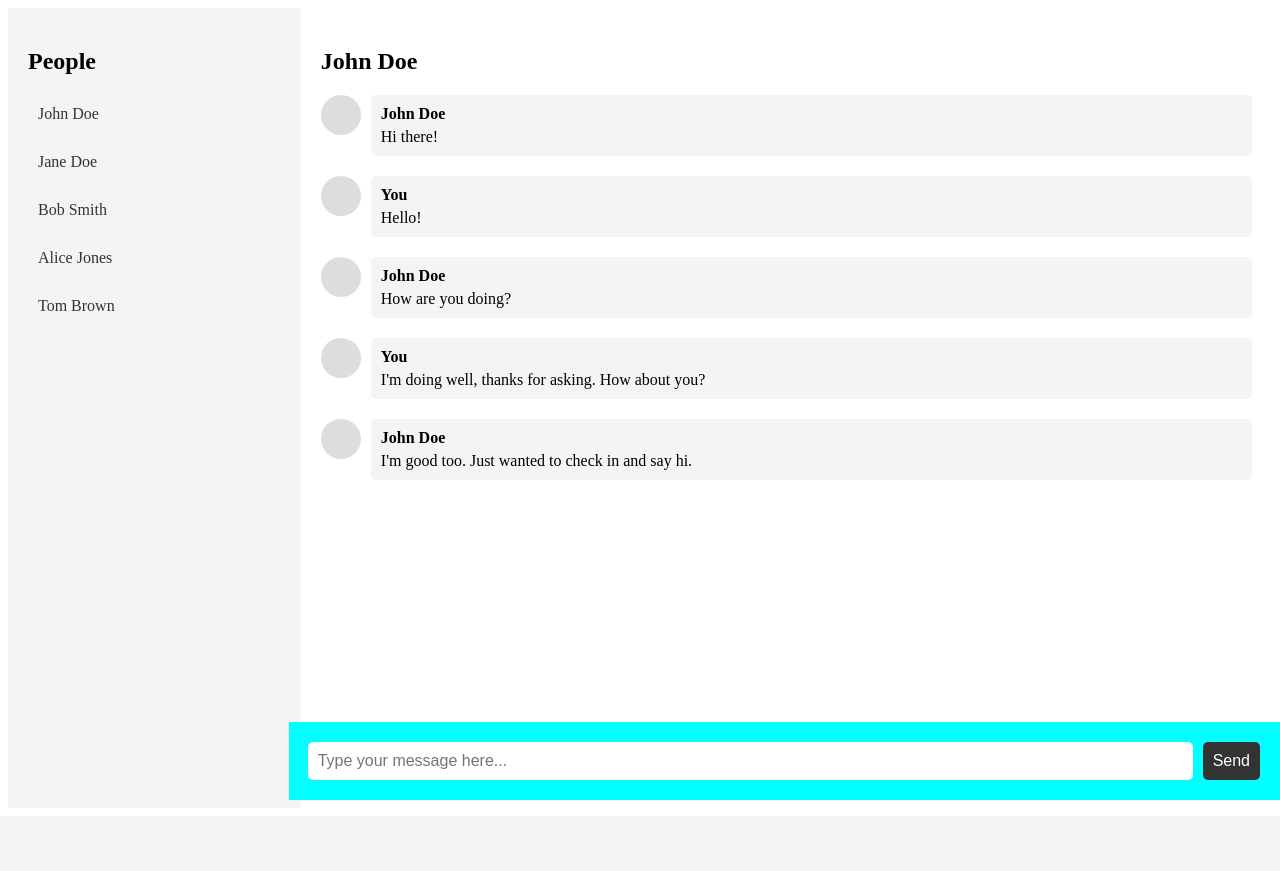
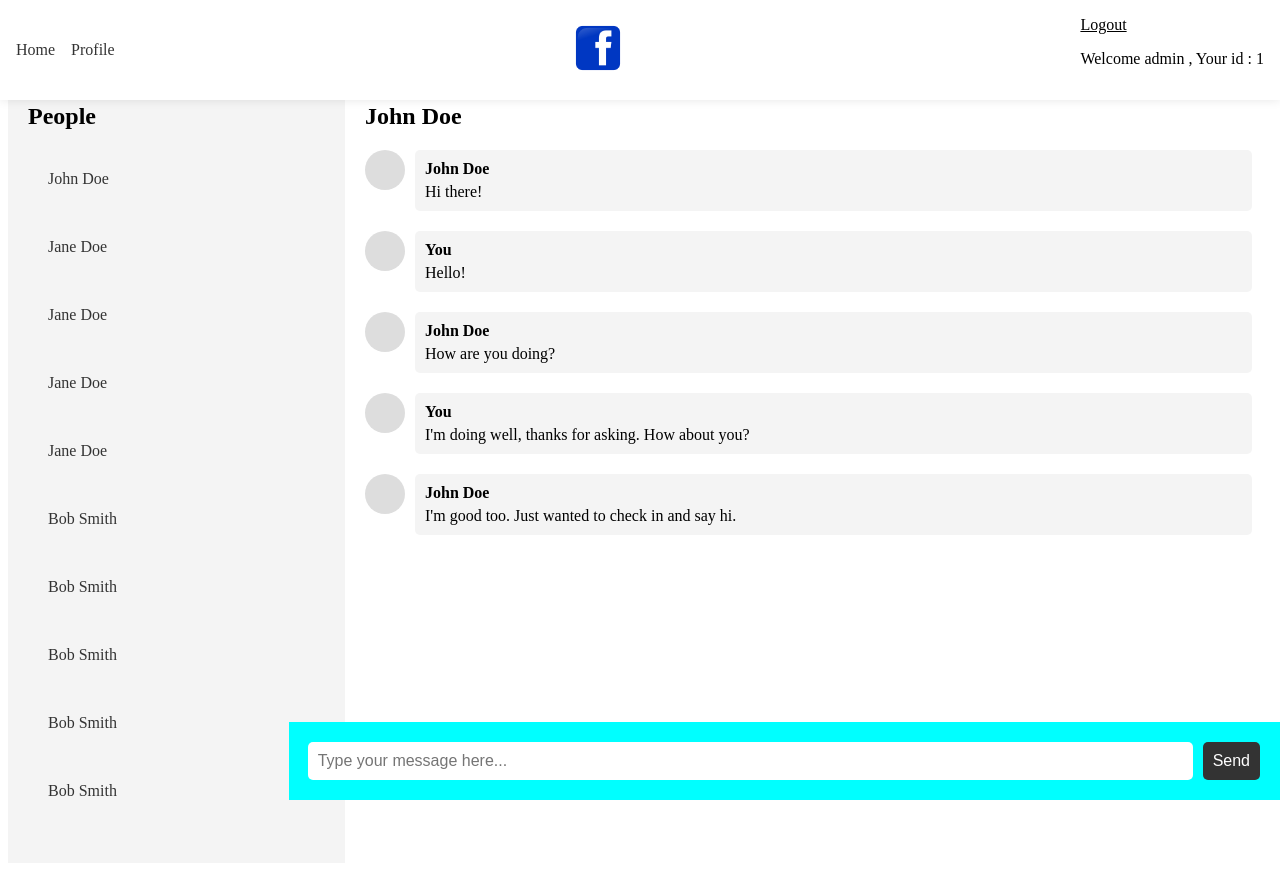
Before and after one commit to ofcoursenp/facebook-clone, a Django app: page /chat in a window 1280 px wide. Before the commit the page ends 800 px from the top, so only its background shows below. Run offline with Django 4.2, Linux system fonts and the light colour scheme; a user stored in the database is signed in.

Commit message:
Yes added scroll bar

```diff
--- a/main/forms.py
+++ b/main/forms.py
@@ -4,4 +4,4 @@
 class NewUserCreationForm(UserCreationForm):
     class Meta:
         model = User
-        fields = ('username','email','password1','password2',)
+        fields = ['username','email','password1','password2',]
--- a/main/models.py
+++ b/main/models.py
@@ -39,3 +39,8 @@
     user = models.ForeignKey(User,on_delete=models.CASCADE)
     post = models.ForeignKey(Post,on_delete=models.CASCADE)
     comment = models.TextField(max_length=999)
+
+class Chat(models.Model):
+    user = models.ForeignKey(User,on_delete=models.CASCADE)
+    seeing = models.CharField(max_length=50)
+    chatting = models.TextField(max_length=999)
--- a/main/views.py
+++ b/main/views.py
@@ -115,6 +115,7 @@
             form = NewUserCreationForm(req.POST)
             if form.is_valid():
                 new_user = form.save()  # Save the newly created user
+                print(new_user)
                 user = form.cleaned_data.get('username')
                 messages.success(req,f'Account was created with username {user}')
                 usercreate = DefineUser.objects.create(bio='', user=new_user)  # Assign new_user to the user attribute
@@ -218,4 +219,5 @@
 
 @login_required(login_url='login')
 def chatPage(req):
+
     return render(req,'chat.html')
--- a/templates/chat.html
+++ b/templates/chat.html
@@ -116,20 +116,57 @@
       .message-input button:hover {
         background-color: #666;
       }
+      .left-sidebar {
+        height: 100%;
+        width: 297px;
+        background-color: #f4f4f4;
+        overflow-y: auto; /* add scrollbar */
+      }
+
+      ul {
+        list-style: none;
+        padding: 0;
+        margin: 0;
+      }
+
+      li {
+        padding: 10px;
+      }
+
+      li a {
+        text-decoration: none;
+        color: #333;
+      }
+
+      li a:hover {
+        background-color: #e6e6e6;
+      }
     </style>
   </head>
   <body>
-    <div class="container">
+    {% include 'header.html' %}
+    <div class="container" style='padding-top:55px'>
       <div class="people">
+        <div class="left-sidebar">
         <h2>People</h2>
         <ul>
           <li><a href="#">John Doe</a></li>
           <li><a href="#">Jane Doe</a></li>
+          <li><a href="#">Jane Doe</a></li>
+          <li><a href="#">Jane Doe</a></li>
+          <li><a href="#">Jane Doe</a></li>
+          <li><a href="#">Bob Smith</a></li>
+          <li><a href="#">Bob Smith</a></li>
+          <li><a href="#">Bob Smith</a></li>
+          <li><a href="#">Bob Smith</a></li>
+          <li><a href="#">Bob Smith</a></li>
+          <li><a href="#">Bob Smith</a></li>
           <li><a href="#">Bob Smith</a></li>
           <li><a href="#">Alice Jones</a></li>
           <li><a href="#">Tom Brown</a></li>
         </ul>
       </div>
+    </div>
       <div class="messages">
         <h2>John Doe</h2>
         <div class="message">
```
Also changed, not shown: db.sqlite3, main/migrations/0013_chat.py (added).
